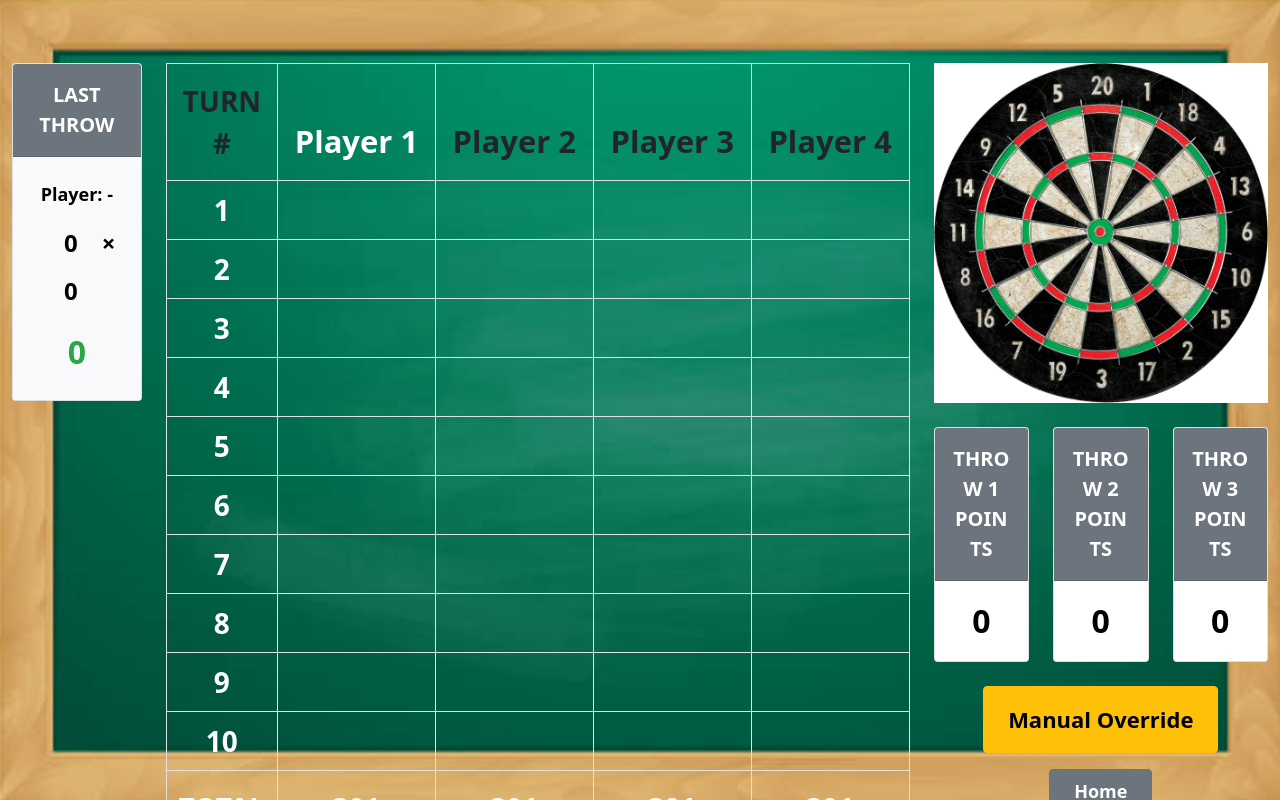
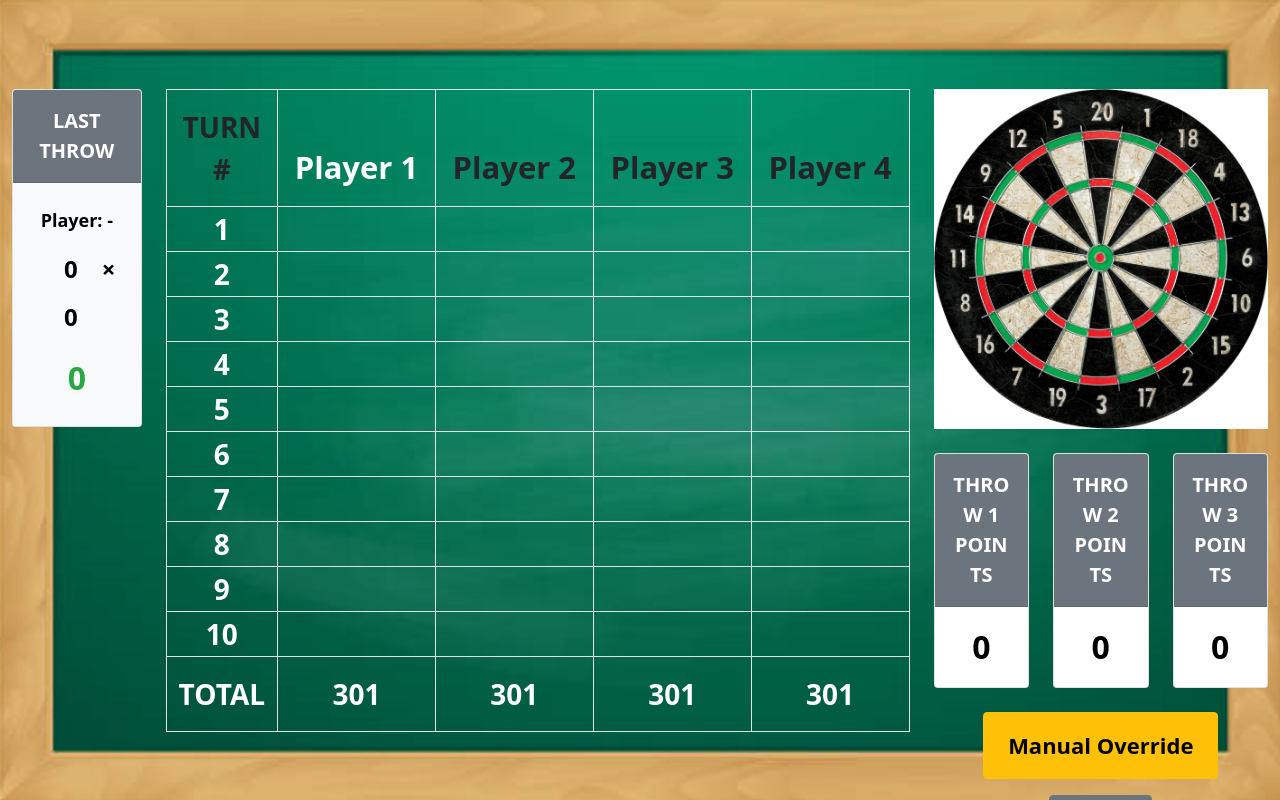
Before and after one commit to Shrine101/YT_scoreboard, a Flask app: page /game in a window 1280 px wide. Run offline with Flask 3, Linux system fonts and the light colour scheme; data comes from the database, SQL or seed files in the repository; data that the repository does not hold is empty.

Commit message:
updating game script to force row height (not for cricket table)

```diff
--- a/templates/includes/game_scripts.html
+++ b/templates/includes/game_scripts.html
@@ -522,6 +522,23 @@
               table-layout: fixed;
               width: 100%;
           }
+
+          /* Ensure consistent row heights for scoreTable only */
+          #scoreTable tbody tr {
+              height: 45px !important; /* Force consistent height with !important */
+              min-height: 45px !important;
+              max-height: 45px !important;
+              line-height: 1.2 !important; /* Consistent line height */
+              overflow: hidden !important; /* Prevent content from expanding row */
+          }
+
+          #scoreTable tbody td {
+              vertical-align: middle !important;
+              padding-top: 0 !important;
+              padding-bottom: 0 !important;
+              height: 45px !important;
+              overflow: hidden !important;
+          }
       `;
       document.head.appendChild(styleEl);
 
```
